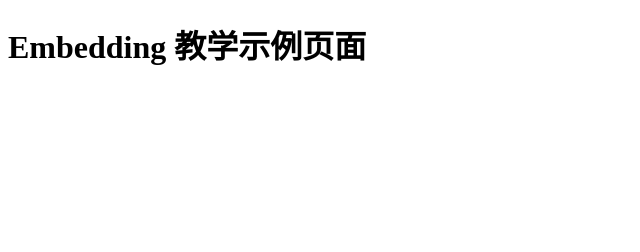
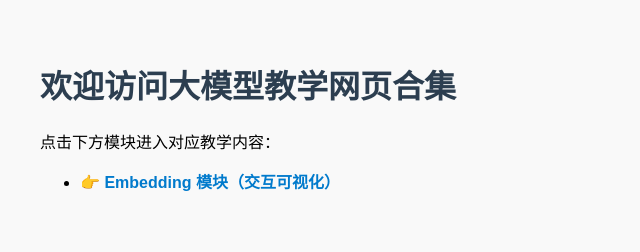
Before and after one commit to pgh79/llm-teaching-pages, a plain HTML site: page index.html in a window 1280 px wide. Shown: the whole page, without its empty margins (0-640 px from the left). Drawn offline with Linux system fonts and the light colour scheme.

Commit message:
Add files via upload

```diff
--- a/index.html
+++ b/index.html
@@ -1 +1,23 @@
-<!DOCTYPE html><html><head><meta charset='UTF-8'><title>Embedding 教学</title></head><body><h1>Embedding 教学示例页面</h1></body></html>
+<!DOCTYPE html>
+<html lang="zh">
+<head>
+  <meta charset="UTF-8">
+  <title>大模型教学网页合集</title>
+  <meta name="viewport" content="width=device-width, initial-scale=1.0"/>
+  <style>
+    body { font-family: sans-serif; padding: 2rem; background: #f9f9f9; }
+    h1 { color: #2c3e50; }
+    ul { margin-top: 1rem; }
+    li { margin-bottom: 0.8rem; }
+    a { color: #007acc; font-weight: bold; text-decoration: none; }
+    a:hover { text-decoration: underline; }
+  </style>
+</head>
+<body>
+  <h1>欢迎访问大模型教学网页合集</h1>
+  <p>点击下方模块进入对应教学内容：</p>
+  <ul>
+    <li><a href="./embedding/">👉 Embedding 模块（交互可视化）</a></li>
+  </ul>
+</body>
+</html>
```
